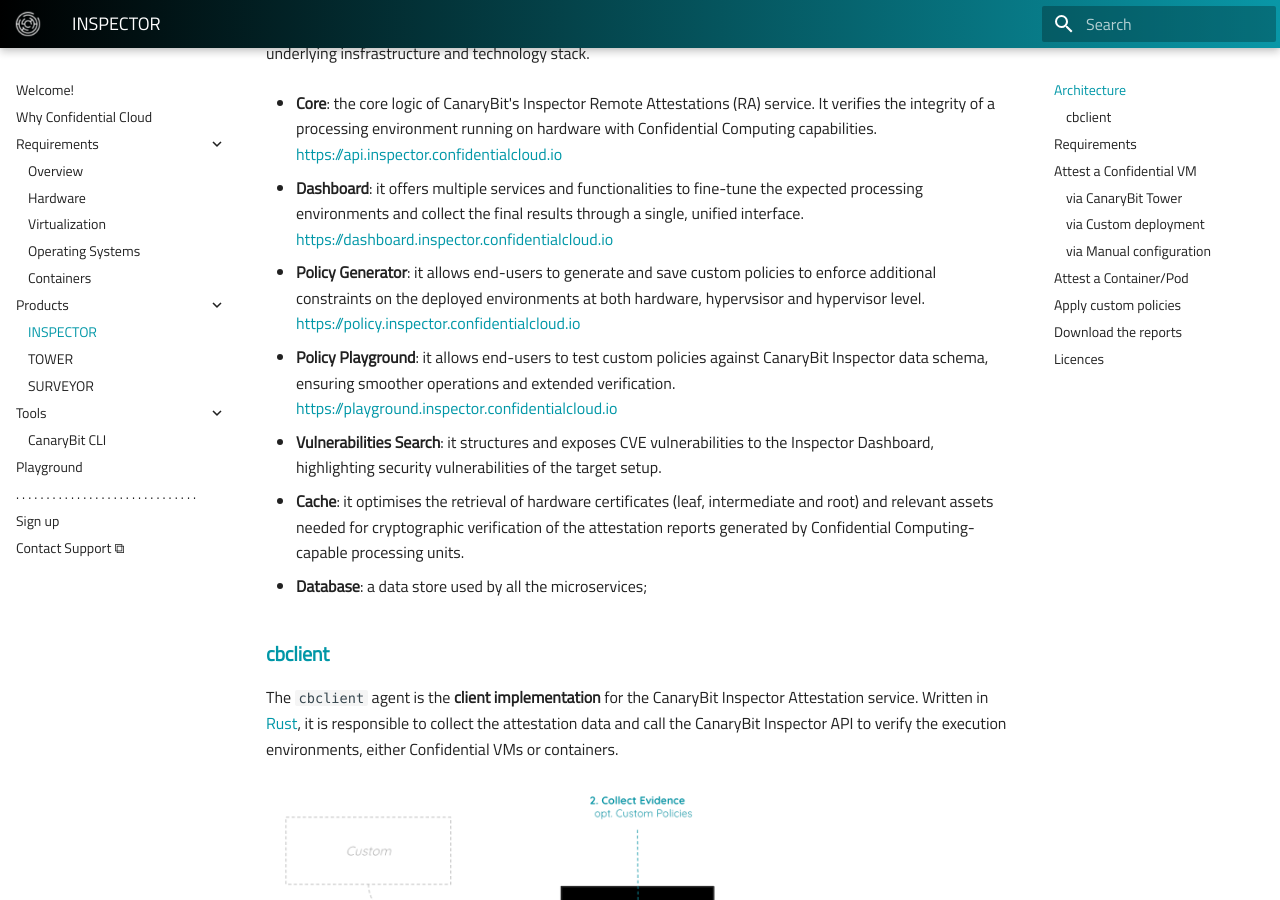
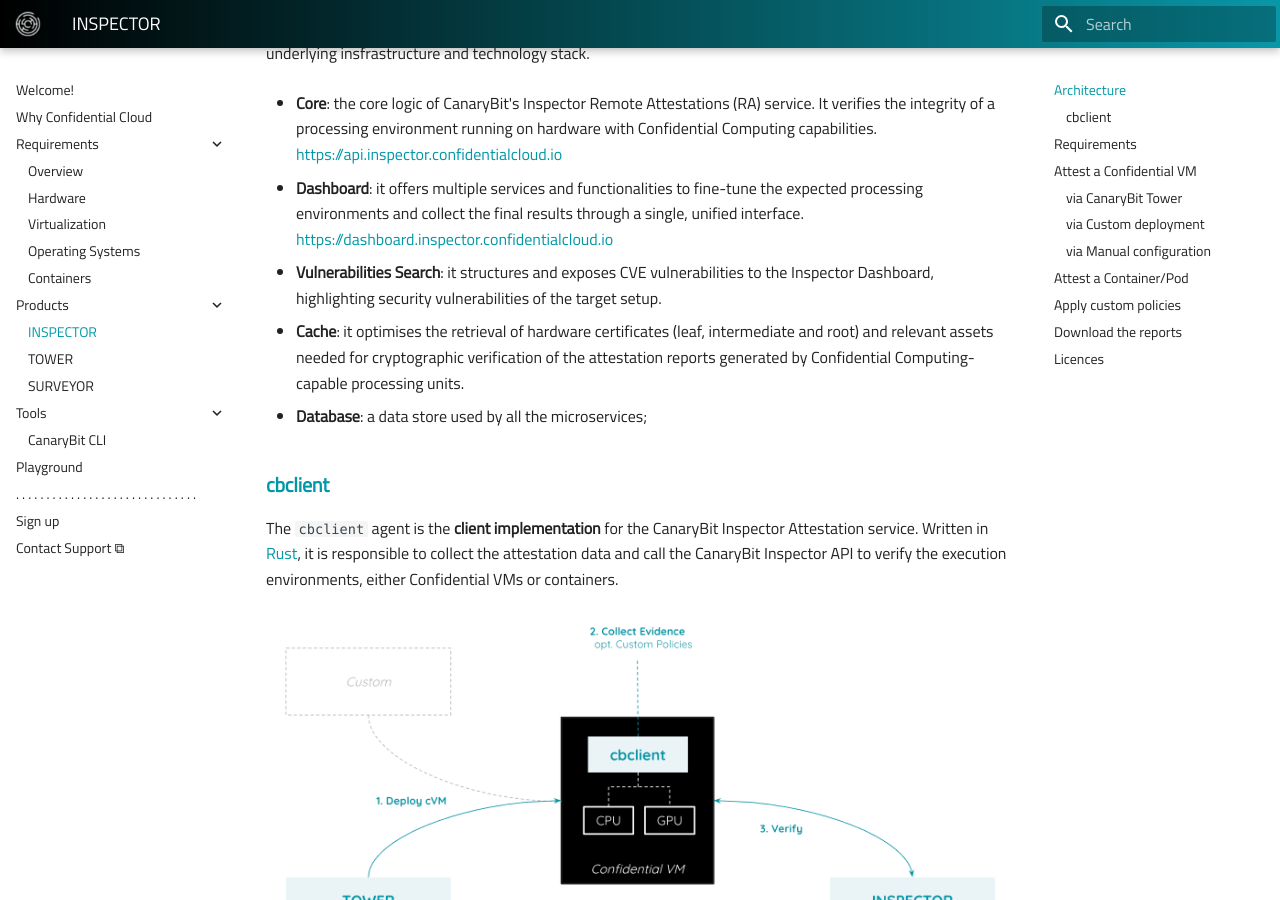
Before and after one commit to canarybit/cc-docs, an MkDocs documentation site: the page built from docs/products/inspector.md, in a window 1280 px wide and 900 px high, scrolled down 622 px. Built offline with MkDocs 1.6.1 and Material for MkDocs 9.7.7, drawn with Linux system fonts in a browser that asks for light colours.

Commit message:
Improve products doc

```diff
--- a/docs/products/inspector.md
+++ b/docs/products/inspector.md
@@ -17,12 +17,6 @@
 
 - **Dashboard**: it offers multiple services and functionalities to fine-tune the expected processing environments and collect the final results through a single, unified interface. <br>
 [https://dashboard.inspector.confidentialcloud.io](https://dashboard.inspector.confidentialcloud.io)
-
-- **Policy Generator**: it allows end-users to generate and save custom policies to enforce additional constraints on the deployed environments at both hardware, hypervsisor and hypervisor level. <br>
-[https://policy.inspector.confidentialcloud.io](https://policy.inspector.confidentialcloud.io)
-
-- **Policy Playground**: it allows end-users to test custom policies against CanaryBit Inspector data schema, ensuring smoother operations and extended verification. <br>
-[https://playground.inspector.confidentialcloud.io](https://playground.inspector.confidentialcloud.io)
 
 - **Vulnerabilities Search**: it structures and exposes CVE vulnerabilities to the Inspector Dashboard, highlighting security vulnerabilities of the target setup.
 
```
